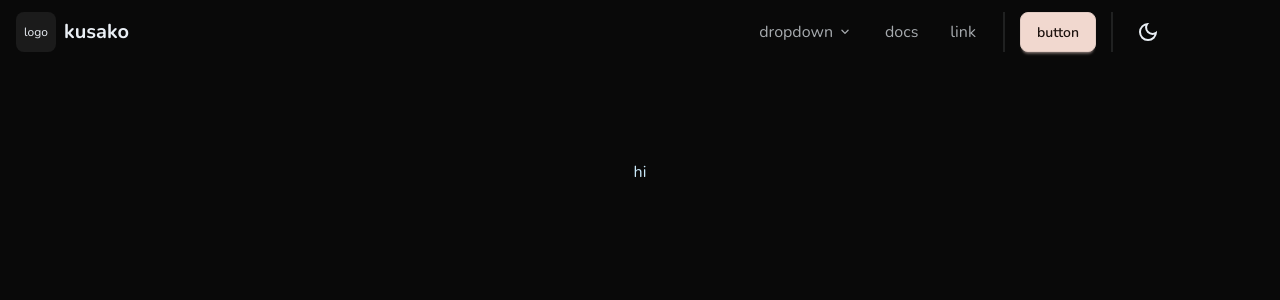
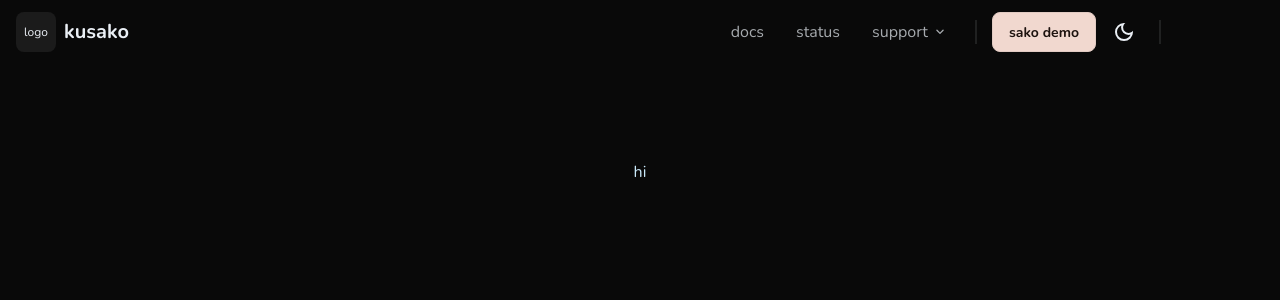
Before and after one commit to conjureme/kusako, a Next.js app in the folder apps/web/: page / in a window 1280 px wide. Shown: the top 300 px of the page. Built offline with nearby package versions, Linux system fonts and the light colour scheme; some icons are missing.

Commit message:
refactor(web): update navbar links and classes

```diff
--- a/apps/web/components/Navbar.tsx
+++ b/apps/web/components/Navbar.tsx
@@ -17,10 +17,7 @@ export default function Navbar() {
   return (
     <nav className='navbar bg-transparent px-4'>
       <div className='flex-1 flex items-center gap-2'>
-        <Link
-          href='/'
-          className='flex items-center gap-2 hover:opacity-80 transition-opacity'
-        >
+        <Link href='/' className='flex items-center gap-2 transition-opacity'>
           <div className='w-10 h-10 bg-base-300 rounded-lg flex items-center justify-center'>
             <span className='text-xs'>logo</span>
           </div>
@@ -30,13 +27,26 @@ export default function Navbar() {
 
       <div className='flex-none flex items-center gap-2'>
         <div className='hidden lg:flex gap-2'>
+          <Link
+            className='px-3 py-2 text-base-content/70 hover:text-base-content cursor-pointer transition-colors'
+            href='#'
+          >
+            docs
+          </Link>
+          <Link
+            className='px-3 py-2 text-base-content/70 hover:text-base-content cursor-pointer transition-colors'
+            href='#'
+          >
+            status
+          </Link>
+
           <div className='dropdown dropdown-end'>
             <div
               tabIndex={0}
               role='button'
               className='px-3 py-2 text-base-content/70 hover:text-base-content transition-colors cursor-pointer flex items-center gap-1'
             >
-              dropdown
+              support
               <Icon
                 icon='material-symbols:keyboard-arrow-down-rounded'
                 className='w-4 h-4'
@@ -44,38 +54,44 @@ export default function Navbar() {
             </div>
             <ul
               tabIndex={0}
-              className='menu dropdown-content bg-base-200 rounded-box z-1 mt-3 w-52 p-2 shadow'
+              className='menu dropdown-content bg-base-200 rounded-box z-1 mt-3 w-38 p-2 shadow'
             >
               <li>
-                <a className='hover:text-primary hover:bg-transparent transition-colors'>
-                  item 1
-                </a>
+                <Link
+                  className='flex justify-between items-center hover:text-primary hover:bg-transparent transition-colors'
+                  href='#'
+                >
+                  FAQ
+                  <Icon icon='ri:arrow-right-s-line' className='h-4 w-4' />
+                </Link>
               </li>
               <li>
-                <a className='hover:text-primary hover:bg-transparent transition-colors'>
-                  item 2
-                </a>
+                <Link
+                  className='flex justify-between items-center hover:text-primary hover:bg-transparent transition-colors'
+                  href='#'
+                >
+                  guides
+                  <Icon icon='ri:arrow-right-s-line' className='h-4 w-4' />
+                </Link>
               </li>
               <li>
-                <a className='hover:text-primary hover:bg-transparent transition-colors'>
-                  item 3
-                </a>
+                <Link
+                  className='flex justify-between items-center hover:text-primary hover:bg-transparent transition-colors'
+                  href='#'
+                >
+                  sako discord
+                  <Icon icon='ri:external-link-line' className='w-4 h-4' />
+                </Link>
               </li>
             </ul>
           </div>
-          <a className='px-3 py-2 text-base-content/70 hover:text-base-content cursor-pointer transition-colors'>
-            docs
-          </a>
-          <a className='px-3 py-2 text-base-content/70 hover:text-base-content cursor-pointer transition-colors'>
-            link
-          </a>
         </div>
 
-        <div className='divider divider-horizontal mx-0'></div>
+        <div className='divider divider-horizontal mx-0 h-6 self-center'></div>
 
-        <button className='btn btn-accent'>button</button>
-
-        <div className='divider divider-horizontal mx-0'></div>
+        <Link className='btn btn-accent shadow-none' href='#'>
+          <span className='font-bold'>sako demo</span>
+        </Link>
 
         <label className='swap swap-rotate p-2 hover:bg-base-200 rounded-lg transition-colors cursor-pointer'>
           <input
@@ -92,6 +108,8 @@ export default function Navbar() {
             className='swap-on h-6 w-6'
           />
         </label>
+
+        <div className='divider divider-horizontal mx-0 h-6 self-center'></div>
 
         <Link
           href='#'
```
